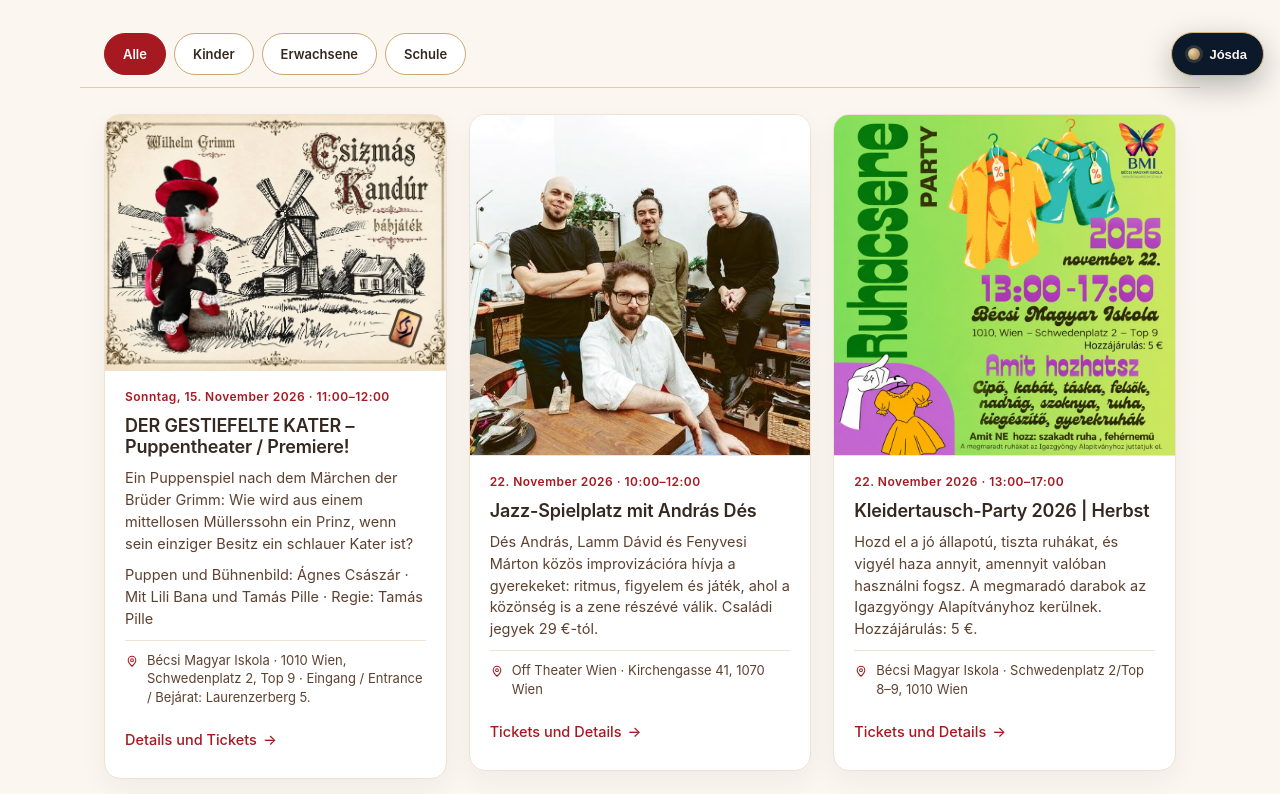
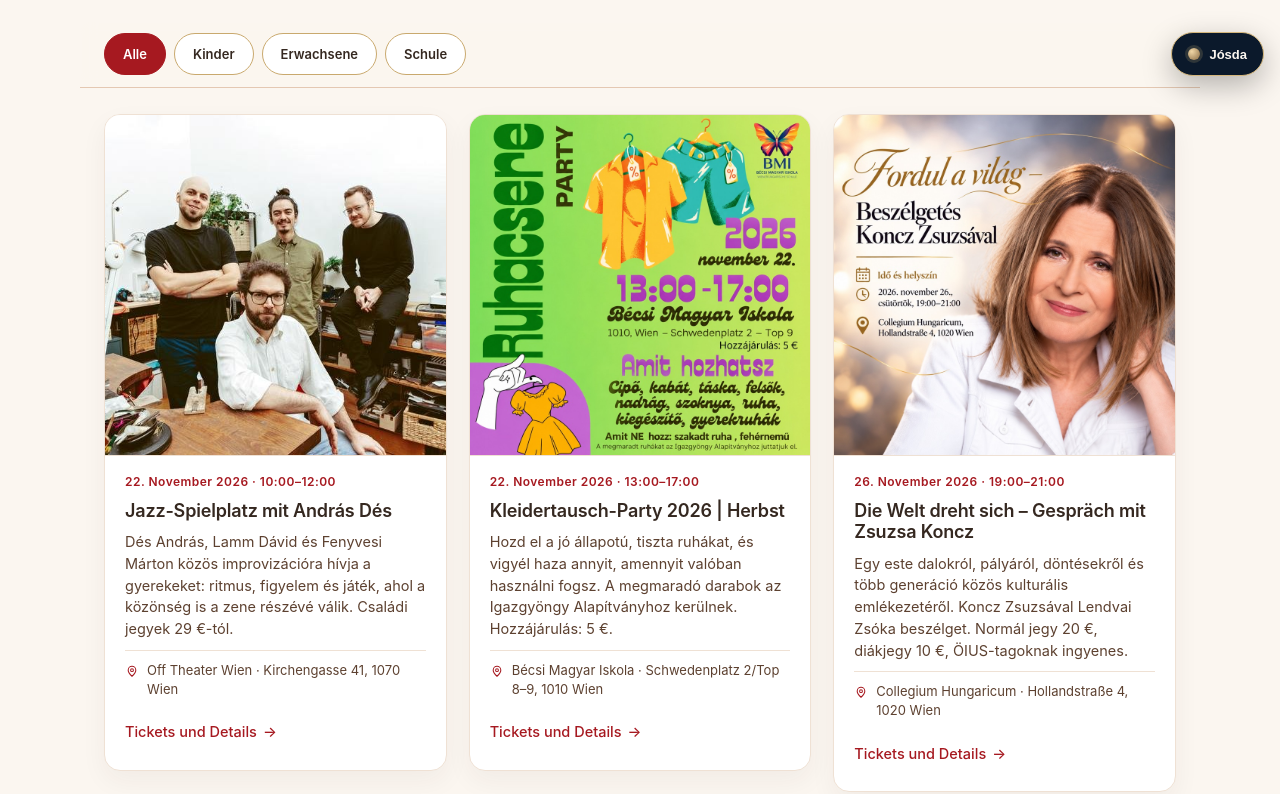
Before and after one commit to 880rzz/bmihirlevel, a plain HTML site: page de/index.html in a window 1280 px wide. Shown: the part 708-1502 px from the top of the page. Drawn offline with Linux system fonts and the light colour scheme.

Commit message:
fix(newsletter): remove completed Puss in Boots event

```diff
--- a/de/index.html
+++ b/de/index.html
@@ -4,7 +4,7 @@
 <meta charset="utf-8">
 <meta name="viewport" content="width=device-width, initial-scale=1">
 <title>Programmempfehlungen – ungarische und weitere Veranstaltungen in Wien | Bécsi Magyar Iskola</title>
-<meta name="description" content="Programmempfehlungen in Wien: Veranstaltungen der Ungarischen Schule, Der gestiefelte Kater, Advent und weitere Kulturprogramme.">
+<meta name="description" content="Programmempfehlungen in Wien: Veranstaltungen der Ungarischen Schule, Advent und weitere Kulturprogramme.">
 <link rel="canonical" href="https://hirlevel.magyariskola.at/de/">
 <link rel="alternate" hreflang="hu" href="https://hirlevel.magyariskola.at/">
 <link rel="alternate" hreflang="de" href="https://hirlevel.magyariskola.at/de/">
@@ -17,7 +17,7 @@
 <meta property="og:site_name" content="Bécsi Magyar Iskola">
 <meta property="og:locale" content="de_AT">
 <meta property="og:title" content="Programmempfehlungen – ungarische und weitere Veranstaltungen in Wien | Bécsi Magyar Iskola">
-<meta property="og:description" content="Programmempfehlungen in Wien: Veranstaltungen der Ungarischen Schule, Der gestiefelte Kater, Advent und weitere Kulturprogramme.">
+<meta property="og:description" content="Programmempfehlungen in Wien: Veranstaltungen der Ungarischen Schule, Advent und weitere Kulturprogramme.">
 <link rel="icon" href="../assets/brand/bmi-logo.webp">
 <link rel="stylesheet" href="../assets/site.css">
 <script type="application/ld+json">
@@ -145,17 +145,7 @@
       <div class="events">
       <!-- Only requested Advent 2026 events -->
 
-<article class="event" data-cat="gyerekek">
-        <div class="event-media event-media--wide"><img src="../assets/events/csizmas-kandur.webp" alt="Csizmás Kandúr bábjáték plakátja" loading="lazy" width="900" height="675"></div>
-        <div class="event-body">
-          <p class="event-date">Sonntag, 15. November 2026 · 11:00–12:00</p>
-          <h3 class="event-title">DER GESTIEFELTE KATER – Puppentheater / Premiere!</h3>
-          <p class="event-desc">Ein Puppenspiel nach dem Märchen der Brüder Grimm: Wie wird aus einem mittellosen Müllerssohn ein Prinz, wenn sein einziger Besitz ein schlauer Kater ist?</p>
-          <p class="event-desc">Puppen und Bühnenbild: Ágnes Császár · Mit Lili Bana und Tamás Pille · Regie: Tamás Pille</p>
-          <p class="event-loc"><svg viewBox="0 0 24 24" width="14" height="14" aria-hidden="true" focusable="false" fill="none" stroke="currentColor" stroke-width="1.8" stroke-linecap="round" stroke-linejoin="round"><path d="M12 21s-6.5-6.1-6.5-10.5a6.5 6.5 0 1 1 13 0C18.5 14.9 12 21 12 21Z"/><circle cx="12" cy="10.5" r="2.4"/></svg><span>Bécsi Magyar Iskola · 1010 Wien, Schwedenplatz 2, Top 9 · Eingang / Entrance / Bejárat: Laurenzerberg 5.</span></p>
-          <a class="event-cta" href="https://shop.svung.at/show/8894" target="_blank" rel="noopener"><span>Details und Tickets</span><span class="arrow" aria-hidden="true">→</span></a>
-        </div>
-      </article>
+
 <article class="event" data-cat="gyerekek">
         <div class="event-media"><img src="../assets/events/jazzjatszoter.jpg" alt="Dés András jazz-zenész és zenésztársai" loading="lazy" width="900" height="900"></div>
         <div class="event-body">
```
